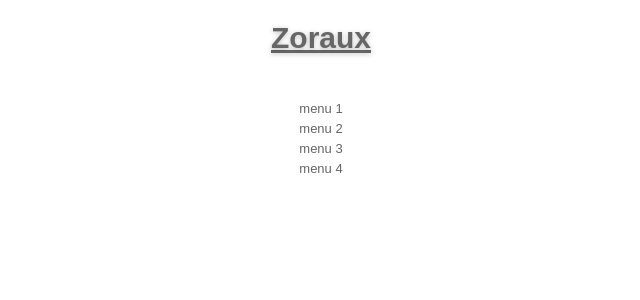
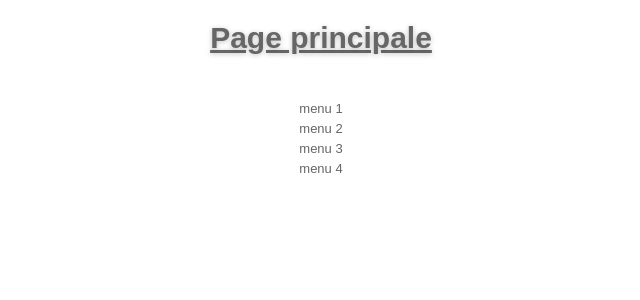
Before and after one commit to Orahn/PPE-Zoraux, a PHP site: page /public/index.php in a window 1280 px wide. Shown: the top 300 px of the page, without its empty margins (319-959 px from the left). Run offline with PHP 8.4, Linux system fonts and the light colour scheme.

Commit message:
Ajout des controleurs / vues accueil pour la page principale

```diff
--- a/mvc/index.php
+++ b/mvc/index.php
@@ -31,7 +31,7 @@ if(isset($_GET['controleur']) && isset($_GET['action'])){
 $vue=new MVC_Vue($controleurNom,$action);
 $controleur->vue=$vue;
 /* Appel de l'action */
-/*$controleur->$action();*/
+$controleur->$action();
 /* Affichage de la vue */
 echo $vue->header();
 echo $vue->menu();
--- a/mvc/vue.php
+++ b/mvc/vue.php
@@ -67,7 +67,7 @@ class MVC_Vue{
      * @return type
      */
     function menu(){
-        return '<center><u><h1 class="titre">Zoraux</h1></u></center>
+        return '<center><u><h1 class="titre">'.$this->titre.'</h1></u></center>
                 <br />
                 <table border="0" align="center" class="menu">
                     <tr>
@@ -82,10 +82,11 @@ class MVC_Vue{
                     <tr>
                         <td align="center">menu 4</td>
                     </tr>
-                </table>';// .$this->titre. pour afficher le titre dans la balise h1 //
+                </table>';
     }
         /**
          * Permet de créer un lien hypertext dans une vue
+         * On précisera le contrôleur, l'action, le libellé affiché et les paramètres dans un tableau associatif
          * @param type $controleur
          * @param type $action
          * @param type $libelle
--- a/zoraux/controleurs/accueil.php
+++ b/zoraux/controleurs/accueil.php
@@ -4,4 +4,8 @@ class Zoraux_Controleurs_Accueil {
 
     public $vue;
 
+    function principale(){
+        $this->vue->titre='Page principale';
+    }
+
 }
--- /dev/null
+++ b/zoraux/vues/accueil/principale.php
@@ -0,0 +1,3 @@
+<?php
+
+?>
```
Lines whose indentation alone changed are shown as unchanged.
